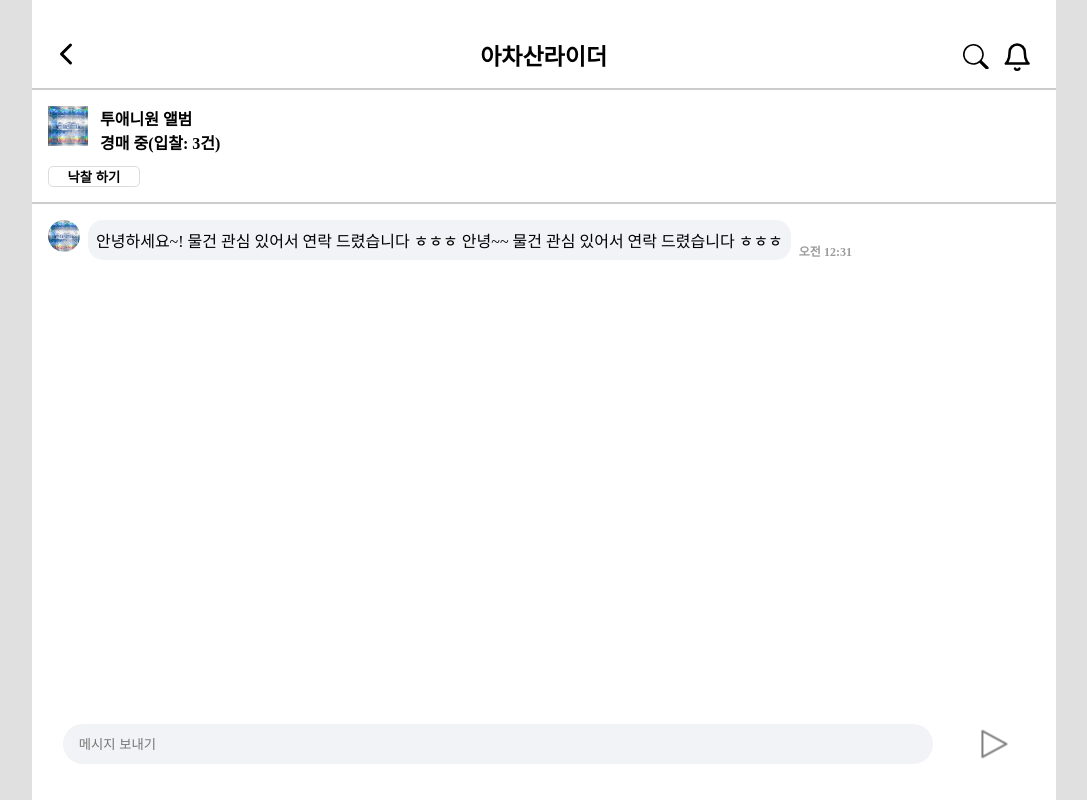
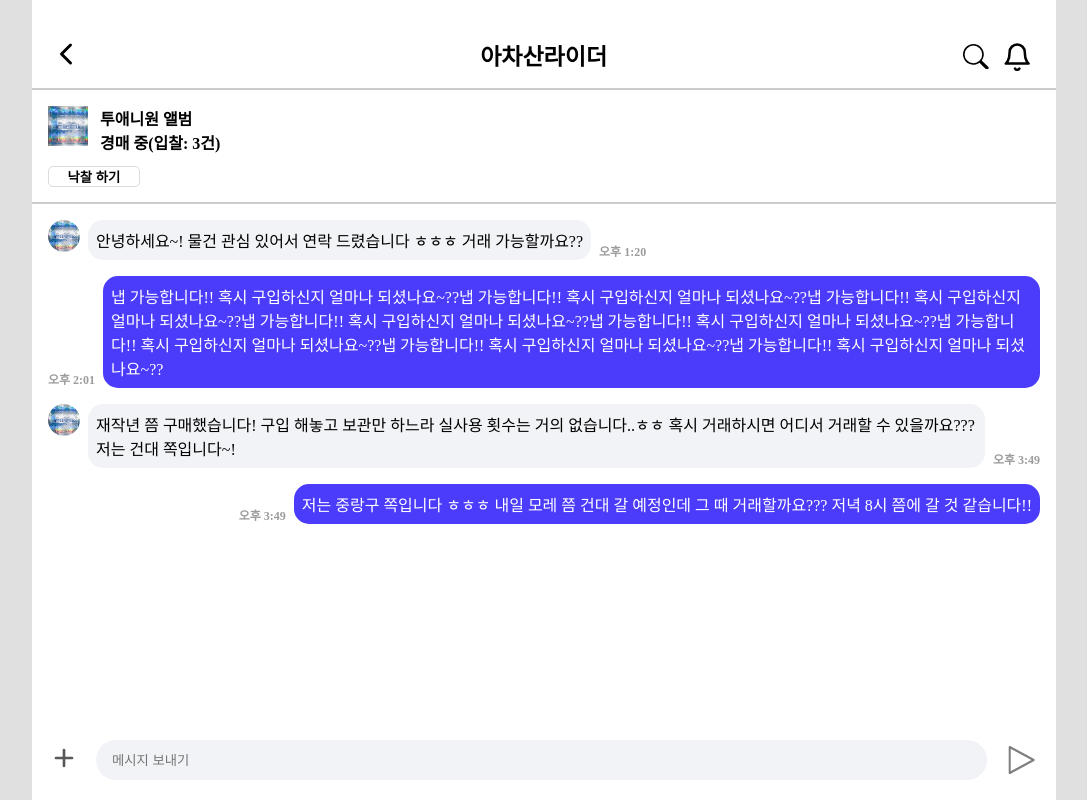
Before and after one commit to codestates-seb/seb43_main_021, a React (Create React App) app in the folder client/: page /chatting in a window 1280 px wide. Shown: the whole page, without its empty margins (96-1183 px from the left). Built offline with nearby package versions, Linux system fonts and the light colour scheme.

Commit message:
[Feat] 채팅 이미지 전송 기능 구현 중

```diff
--- a/client/src/assets/dummyChatData.jsx
+++ b/client/src/assets/dummyChatData.jsx
@@ -1,3 +1,5 @@
+import img2 from "./images/img2.jpg";
+
 export const chatRoom = {
   chatRoom_id: 0,
   auction_member_id: 0,
@@ -17,3 +19,34 @@ export const chatContent = {
   chat_image_URL: "",
   chatRoom_id: 0,
 };
+
+export const chatContent1 = [
+  {
+    member_id: 0,
+    img: img2,
+    content:
+      "안녕하세요~! 물건 관심 있어서 연락 드렸습니다 ㅎㅎㅎ 거래 가능할까요??",
+    createdate: "오후 1:20",
+  },
+  {
+    member_id: 1,
+    img: img2,
+    content:
+      "냅 가능합니다!! 혹시 구입하신지 얼마나 되셨나요~??냅 가능합니다!! 혹시 구입하신지 얼마나 되셨나요~??냅 가능합니다!! 혹시 구입하신지 얼마나 되셨나요~??냅 가능합니다!! 혹시 구입하신지 얼마나 되셨나요~??냅 가능합니다!! 혹시 구입하신지 얼마나 되셨나요~??냅 가능합니다!! 혹시 구입하신지 얼마나 되셨나요~??냅 가능합니다!! 혹시 구입하신지 얼마나 되셨나요~??냅 가능합니다!! 혹시 구입하신지 얼마나 되셨나요~??",
+    createdate: "오후 2:01",
+  },
+  {
+    member_id: 0,
+    img: img2,
+    content:
+      "재작년 쯤 구매했습니다! 구입 해놓고 보관만 하느라 실사용 횟수는 거의 없습니다..ㅎㅎ 혹시 거래하시면 어디서 거래할 수 있을까요??? 저는 건대 쪽입니다~!",
+    createdate: "오후 3:49",
+  },
+  {
+    member_id: 1,
+    img: img2,
+    content:
+      "저는 중랑구 쪽입니다 ㅎㅎㅎ 내일 모레 쯤 건대 갈 예정인데 그 때 거래할까요??? 저녁 8시 쯤에 갈 것 같습니다!!",
+    createdate: "오후 3:49",
+  },
+];
--- a/client/src/components/CreateItem/AddImage.js
+++ b/client/src/components/CreateItem/AddImage.js
@@ -1,7 +1,7 @@
 import React, { useState } from "react";
 import styled from "styled-components";
 import { IoIosCamera } from "react-icons/io";
-import { SlClose } from "react-icons/sl"
+import { SlClose } from "react-icons/sl";
 
 const AddImage = () => {
   const [imageSrcList, setImeageSrcList] = useState([]); // 이미지 등록
@@ -37,9 +37,27 @@ const AddImage = () => {
         <label htmlFor="file">
           <IoIosCamera />
           <h5>
-                <span style={{color: isImageUploaded && imageSrcList.length> 0 ? 'red' : 'inherit'}}>{imageSrcList.length}</span>/10</h5>
+            <span
+              style={{
+                color:
+                  isImageUploaded && imageSrcList.length > 0
+                    ? "red"
+                    : "inherit",
+              }}
+            >
+              {imageSrcList.length}
+            </span>
+            /10
+          </h5>
         </label>
-            <input type="file" id="file" onChange={onUpload} multiple accept="image/*" disabled={imageSrcList.length >= 10} />
+        <input
+          type="file"
+          id="file"
+          onChange={onUpload}
+          multiple
+          accept="image/*"
+          disabled={imageSrcList.length >= 10}
+        />
       </div>
       <ImageList className="image-preview">
         {imageSrcList.map((src, index) => (
@@ -52,8 +70,8 @@ const AddImage = () => {
         ))}
       </ImageList>
     </AddImages>
-    )
-}
+  );
+};
 
 export default AddImage;
 
@@ -61,7 +79,7 @@ const AddImages = styled.div`
   display: flex;
   align-items: center;
   padding: 0.5rem 1rem 1.5rem 0;
-  border-bottom: 1px solid #F3F3F3;
+  border-bottom: 1px solid #f3f3f3;
 
   > div {
     display: flex;
@@ -76,7 +94,7 @@ const AddImages = styled.div`
     align-items: center;
     width: 4.8rem;
     height: 4.8rem;
-    background: #F2F3F7;
+    background: #f2f3f7;
     border-radius: 5%;
     cursor: pointer;
 
--- a/client/src/index.js
+++ b/client/src/index.js
@@ -10,7 +10,7 @@ const root = ReactDOM.createRoot(document.getElementById("root"));
 root.render(
   <React.StrictMode>
     <QueryClientProvider client={queryClient}>
-      <ReactQueryDevtools initialIsOpen={false} position="bottom-right" />
+      <ReactQueryDevtools initialIsOpen={false} position="top-right" />
       <RecoilRoot>
         <BrowserRouter>
           <App />
--- a/client/src/pages/Chatting.jsx
+++ b/client/src/pages/Chatting.jsx
@@ -6,9 +6,38 @@ import { IoTriangleOutline } from "react-icons/io5";
 import ConfirmModal from "../components/UI/Modal/ConfirmModal";
 import { useRecoilState } from "recoil";
 import { AuctionConfirm } from "../stores/atoms";
+import { chatContent1 } from "../assets/dummyChatData";
+import { HiOutlinePlusSm } from "react-icons/hi";
+import { SlClose } from "react-icons/sl";
 
 const Chatting = () => {
   const [modal, setModal] = useRecoilState(AuctionConfirm);
+  const [imageSrcList, setImeageSrcList] = useState([]); // 이미지 등록
+  const [isImageUploaded, setIsImageUploaded] = useState(false); // 색상을 바꾸기 위한 상태 추가
+
+  const onUpload = (event) => {
+    if (imageSrcList.length >= 10) {
+      return;
+    }
+    const files = event.target.files;
+    const newImageSrcList = [];
+
+    for (let i = 0; i < files.length; i++) {
+      const file = files[i];
+      newImageSrcList.push(URL.createObjectURL(file));
+    }
+
+    setImeageSrcList((prevList) => [...prevList, ...newImageSrcList]);
+    setIsImageUploaded(true);
+  };
+
+  const onDeleteImage = (index) => {
+    setImeageSrcList((prevList) => {
+      const newList = [...prevList];
+      newList.splice(index, 1);
+      return newList;
+    });
+  };
 
   return (
     <Wrapper>
@@ -26,19 +55,51 @@ const Chatting = () => {
       </AuctionInfo>
       <AuctionLine />
       <ChattingBody>
-        <ChatContents>
-          <UserImg src={img2} />
-          <Content>
-            안녕하세요~! 물건 관심 있어서 연락 드렸습니다 ㅎㅎㅎ 안녕~~ 물건
-            관심 있어서 연락 드렸습니다 ㅎㅎㅎ
-          </Content>
-          <ContentTime>오전 12:31</ContentTime>
-        </ChatContents>
+        {chatContent1.map((chat, index) =>
+          //로컬스토리지의 유저 정보와 같을 경우로 수정예정
+          chat.member_id === 1 ? (
+            <UserChatContents key={index}>
+              <UserContentTime>{chat.createdate}</UserContentTime>
+              <UserContent>{chat.content}</UserContent>
+            </UserChatContents>
+          ) : (
+            <ChatContents key={index}>
+              <UserImg src={chat.img} />
+              <Content>{chat.content}</Content>
+              <ContentTime>{chat.createdate}</ContentTime>
+            </ChatContents>
+          )
+        )}
       </ChattingBody>
       <ChattingFooter>
+        <div>
+          <label htmlFor="file">
+            <SendImg />
+          </label>
+          <input
+            type="file"
+            id="file"
+            onChange={onUpload}
+            multiple
+            accept="image/*"
+            disabled={imageSrcList.length >= 10}
+          />
+        </div>
         <ChattingInput placeholder="메시지 보내기" />
         <SubmitButton></SubmitButton>
       </ChattingFooter>
+      {imageSrcList[0] ? (
+        <ImageContainer>
+          {imageSrcList.map((image, index) => (
+            <ImageWrapper key={index}>
+              <Img src={image} alt={"이미지 미리보기"} />
+              <DeleteButton onClick={() => onDeleteImage(index)}>
+                <SlClose />
+              </DeleteButton>
+            </ImageWrapper>
+          ))}
+        </ImageContainer>
+      ) : null}
     </Wrapper>
   );
 };
@@ -93,7 +154,15 @@ const ChattingBody = styled.div``;
 
 const ChatContents = styled.div`
   display: flex;
-  align-items: start;
+  /* align-items: start; */
+  margin: 1rem;
+  gap: 0.5rem;
+  max-width: 1024px;
+`;
+
+const UserChatContents = styled.div`
+  display: flex;
+  justify-content: flex-end;
   margin: 1rem;
   gap: 0.5rem;
   max-width: 1024px;
@@ -107,12 +176,8 @@ const UserImg = styled.img`
 `;
 
 const Content = styled.div`
-  /* display: inline-block; */
-  /* white-space: nowrap; */
-
   background-color: #f2f3f6;
-  /* background-color: skyblue; */
-  padding: 0.5rem 0.5rem;
+  padding: 0.5rem;
   border-radius: 15px;
 `;
 
@@ -124,32 +189,96 @@ const ContentTime = styled.div`
   align-self: flex-end;
 `;
 
+const UserContent = styled.div`
+  background-color: #4b3bfa;
+  color: white;
+  padding: 0.5rem;
+  border-radius: 15px;
+`;
+
+const UserContentTime = styled.div`
+  font-size: 0.75rem;
+  font-weight: bold;
+  color: #9c9c9c;
+  white-space: nowrap;
+  align-self: flex-end;
+`;
+
 const ChattingFooter = styled.div`
-  height: 5rem;
+  height: 4rem;
   width: 100%;
   position: fixed;
   bottom: 0;
-  /* background-color: skyblue; */
+  background-color: white;
   display: flex;
   align-items: center;
-  margin-bottom: 1rem;
+  justify-content: space-between;
+  padding-bottom: 1rem;
   max-width: 1024px;
+
+  input[type="file"] {
+    display: none;
+  }
+`;
+const SendImg = styled(HiOutlinePlusSm)`
+  width: 4rem;
+  font-size: 2rem;
+  color: #595959;
+  cursor: pointer;
 `;
 
 const ChattingInput = styled.input`
-  width: 85%;
+  width: 100%;
   height: 2.5rem;
   border-radius: 20px;
   border: none;
   background-color: #f2f3f6;
-  margin-left: 3%;
   padding-left: 1rem;
 `;
 
 const SubmitButton = styled(IoTriangleOutline)`
-  width: 12%;
+  width: 5rem;
   transform: rotate(90deg);
   cursor: pointer;
   font-size: 2rem;
   color: #7e7e7e;
 `;
+
+const ImageContainer = styled.div`
+  padding: 0.5rem 0;
+  height: 5.8rem;
+  width: 100%;
+  position: fixed;
+  bottom: 4rem;
+  background-color: white;
+  display: flex;
+  overflow-x: auto;
+`;
+
+const ImageWrapper = styled.div`
+  position: relative;
+  display: inline-block;
+`;
+const DeleteButton = styled.div`
+  position: absolute;
+  top: 0;
+  right: 0;
+  border: none;
+  font-size: 1.25rem;
+  color: black;
+  font-weight: bold;
+  cursor: pointer;
+
+  &:hover {
+    color: #626262;
+    cursor: pointer;
+  }
+`;
+
+const Img = styled.img`
+  width: 4.8rem;
+  height: 4.8rem;
+  margin-left: 1rem;
+  border-radius: 5%;
+  object-fit: cover;
+`;
```
Lines whose indentation alone changed are shown as unchanged.
